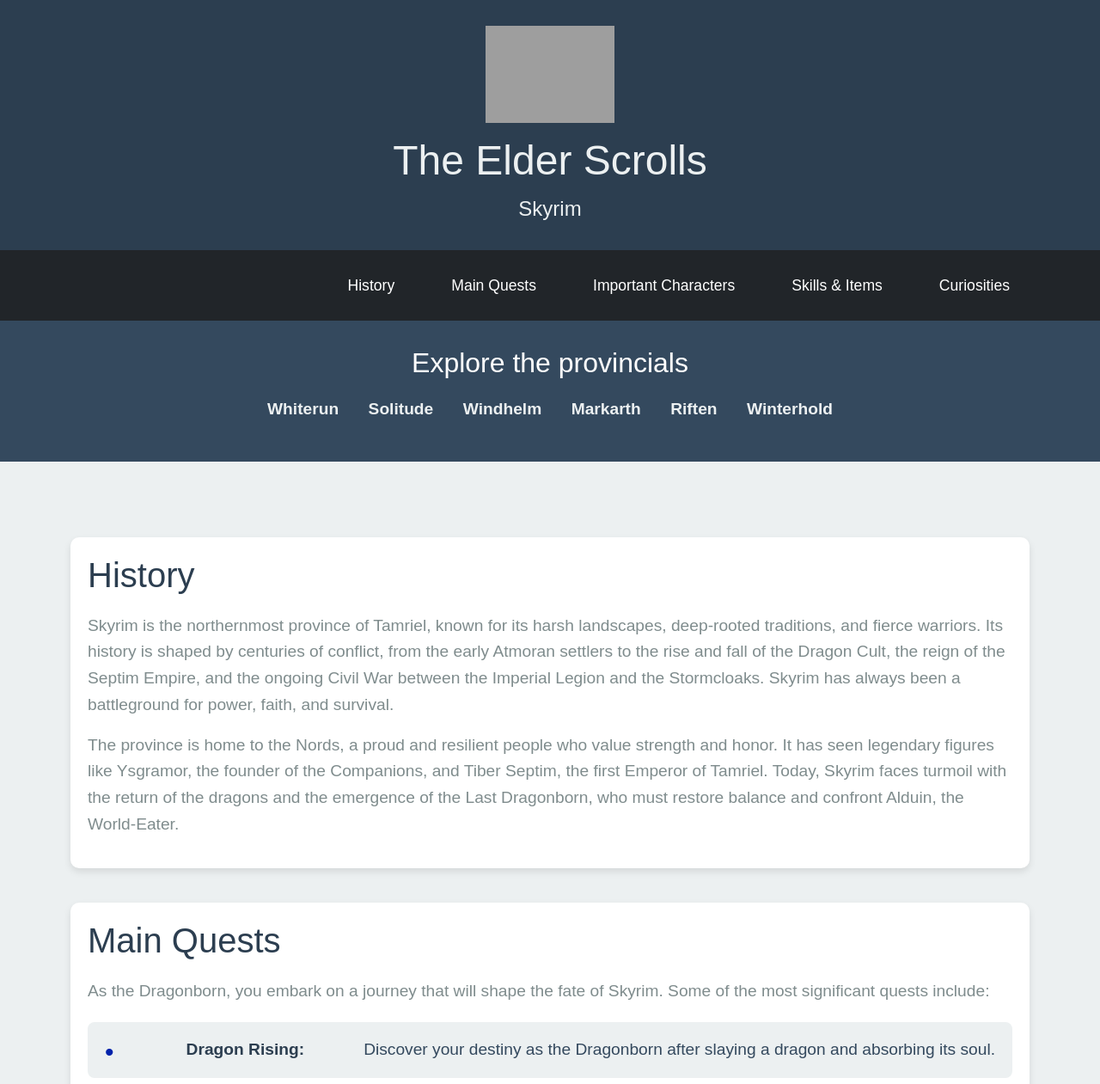
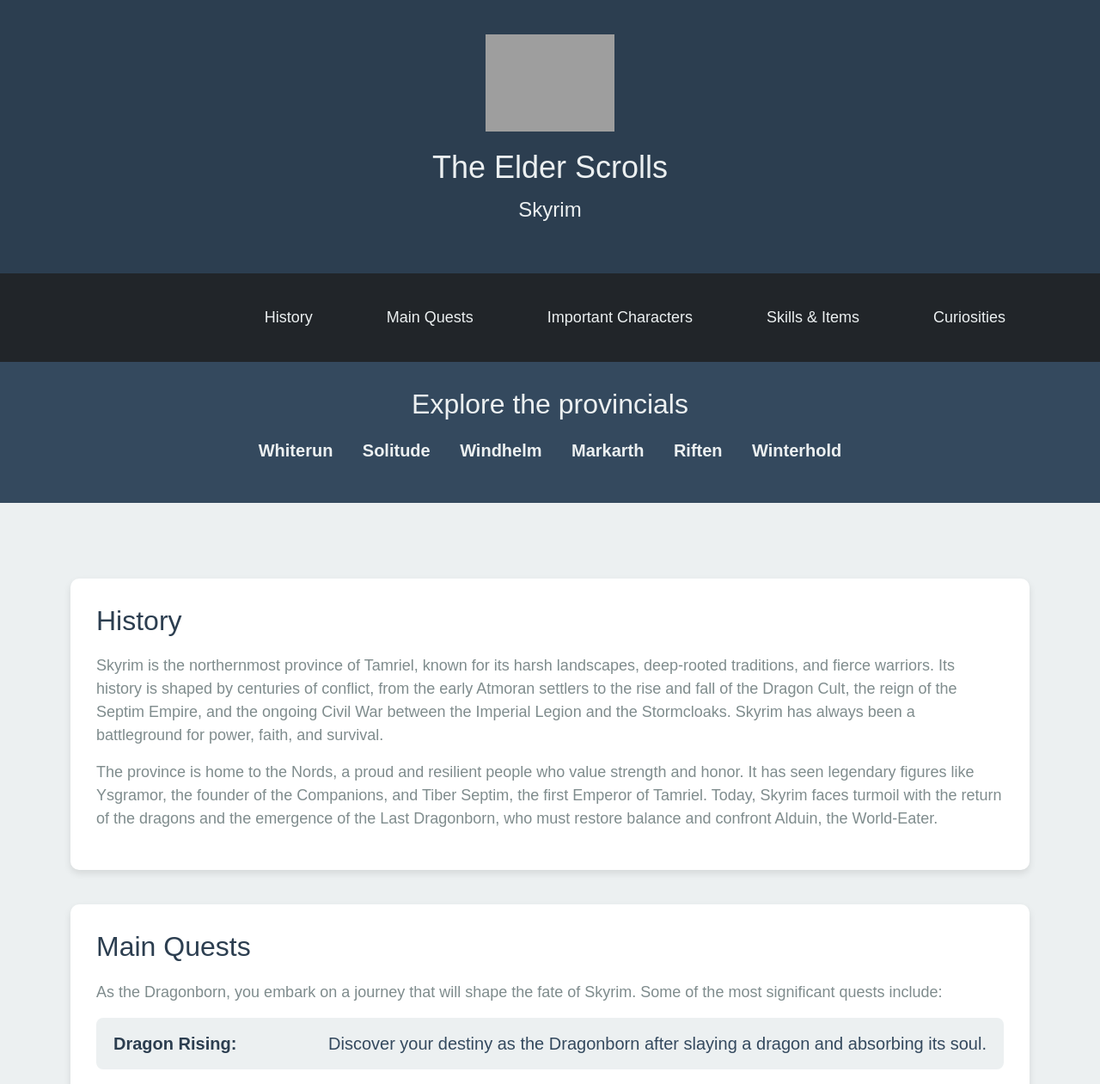
Before and after one commit to gaarctic/Skyrim-Project, a plain HTML site: page index.html in a window 1280 px wide. Shown: the top 1261 px of the page at 86% size. Drawn offline with nearby package versions, Linux system fonts and the light colour scheme; grey boxes are pictures that could not be loaded.

Commit message:
alteraçoes2

```diff
--- a/style.css
+++ b/style.css
@@ -11,40 +11,32 @@
     margin: 0;
     padding: 0;
     background-color: #ecf0f1;
+    color: #34495e;
+    line-height: 1.5;
 }
 
-.content-overlay h1 {
-    font-size: 3rem;
-    margin: 0;
-}
-
-.content-overlay p {
-    font-size: 1.5rem;
-}
-
-/* Cabeçalho */
+/* Estilo do cabeçalho */
 .wiki-header {
     background-color: #2c3e50;
     color: #ecf0f1;
-    padding: 30px 0;
+    padding: 40px 0;
     text-align: center;
-    opacity: 0; /* Inicialmente invisível */
-    animation: slideDown 1s forwards; /* Animação de deslizar para baixo */
+    opacity: 0;
+    animation: slideDown 1s forwards;
 }
 
 .wiki-header img.skyrim-logo {
     width: 150px;
-    margin-bottom: 15px;
+    margin-bottom: 20px;
 }
 
 .wiki-header h1 {
-    font-size: 3rem;
-    margin: 0;
+    font-size: 36px; /* Tamanho grande para o título */
+    margin-bottom: 10px;
 }
 
 .wiki-header p {
-    font-size: 1.5rem;
-    margin: 10px 0 0;
+    font-size: 24px; /* Subtítulo com tamanho médio */
 }
 
 /* Animação para o cabeçalho */
@@ -61,54 +53,52 @@
 
 /* Barra de navegação */
 .navbar {
-    background-color: #222; /* Cor uniforme de fundo */
-    padding: 15px 0; /* Mais espaçamento vertical */
+    background-color: #34495e;
+    padding: 20px 0;
 }
 
-/* Itens de navegação */
 .navbar-nav {
     display: flex;
-    justify-content: center; /* Centraliza os itens */
-    gap: 20px; /* Espaço entre os itens */
-    list-style-type: none; /* Remove os pontos (bullets) */
+    justify-content: center;
+    gap: 30px;
+    list-style-type: none;
 }
 
 .navbar-nav .nav-item {
-    padding: 5px 15px;
+    padding: 10px 20px;
 }
 
-/* Links da navegação */
 .navbar-nav .nav-link {
-    color: #fff !important; /* Cor dos links */
-    font-size: 1.1rem;
+    color: #ecf0f1;
+    font-size: 18px;
     font-weight: 500;
     text-transform: capitalize;
     padding: 8px 15px;
+    text-decoration: none;
     transition: color 0.3s ease, transform 0.3s ease;
-    text-decoration: none;
 }
 
 /* Efeito de hover nos links */
 .navbar-nav .nav-link:hover {
-    color: #0f3e90 !important; /* Cor de hover laranja */
-    transform: scale(1.1); /* Aumenta o link suavemente */
+    color: #1abc9c;
+    transform: scale(1.1);
 }
 
 /* Estilo para os links ativos */
 .navbar-nav .nav-item.active .nav-link {
-    color: #1c1c47 !important; /* Cor laranja para o item ativo */
+    color: #f39c12;
 }
 
-/* Responsividade: menu no mobile */
+/* Responsividade no mobile */
 @media (max-width: 768px) {
     .navbar-nav {
-        flex-direction: column; /* Coloca os itens em uma coluna no mobile */
-        text-align: center; /* Centraliza os itens no mobile */
-        gap: 10px; /* Menos espaçamento no mobile */
+        flex-direction: column;
+        text-align: center;
+        gap: 15px;
     }
 
     .navbar-nav .nav-link {
-        font-size: 1.2rem;
+        font-size: 20px;
         padding: 12px 20px;
     }
 }
@@ -132,7 +122,7 @@
 
 /* Estilo do botão de toggler no mobile */
 .navbar-toggler {
-    background-color: #333 !important;
+    background-color: #333;
     border-radius: 4px;
 }
 
@@ -144,12 +134,12 @@
 .city-links {
     background-color: #34495e;
     padding: 30px 0;
-    color: #fff;
     text-align: center;
 }
 
 .city-links h3 {
-    font-size: 2rem;
+    font-size: 32px;
+    color: #ecf0f1;
     margin-bottom: 20px;
 }
 
@@ -166,13 +156,13 @@
 .city-links ul li a {
     color: #ecf0f1;
     text-decoration: none;
-    font-size: 1.2rem;
+    font-size: 20px;
     font-weight: bold;
     transition: color 0.3s ease;
 }
 
 .city-links ul li a:hover {
-    color: #2b3270;
+    color: #1abc9c;
 }
 
 /* Conteúdo Principal */
@@ -185,49 +175,47 @@
 /* Estilos para as seções de conteúdo */
 .content-box {
     background-color: #fff;
-    padding: 20px;
+    padding: 30px;
     margin-bottom: 40px;
     border-radius: 10px;
     box-shadow: 0 4px 8px rgba(0, 0, 0, 0.1);
 }
 
 .content-box h2 {
-    font-size: 2.5rem;
+    font-size: 32px;
     color: #2c3e50;
     margin-bottom: 20px;
 }
 
 .content-box p {
-    font-size: 1.2rem;
+    font-size: 18px;
     color: #7f8c8d;
-    line-height: 1.6;
 }
 
 /* Estilo para listas de itens */
 .content-box ul {
-    list-style-type: none; /* Remove os marcadores padrão */
+    list-style-type: none;
     padding-left: 0;
-    margin-top: 20px;
 }
 
 .content-box ul li {
-    font-size: 1.2rem;
-    color: #34495e; /* Cor do texto dos itens */
+    font-size: 20px;
+    color: #34495e;
     margin-bottom: 20px;
-    padding: 10px 20px;
-    background-color: #ecf0f1; /* Fundo suave para cada item */
-    border-radius: 8px; /* Bordas arredondadas */
+    padding: 15px 20px;
+    background-color: #ecf0f1;
+    border-radius: 8px;
     transition: all 0.3s ease;
     display: flex;
-    align-items: center; /* Alinha o conteúdo na vertical */
-    justify-content: space-between; /* Para ter um bom espaçamento no item */
+    align-items: center;
+    justify-content: space-between;
 }
 
 .content-box ul li:hover {
-    background-color: #5d5ac3; /* Cor de fundo ao passar o mouse */
-    color: #fff; /* Cor do texto ao passar o mouse */
-    transform: translateX(10px); /* Animação de deslocamento suave */
-    box-shadow: 0 4px 8px rgba(0, 0, 0, 0.1); /* Sombra para efeito de destaque */
+    background-color: #5d5ac3;
+    color: #fff;
+    transform: translateX(10px);
+    box-shadow: 0 4px 8px rgba(0, 0, 0, 0.1);
 }
 
 .content-box ul li strong {
@@ -235,26 +223,16 @@
     color: #2c3e50;
 }
 
-/* Adicionando um ícone de marcador para os itens */
-.content-box ul li::before {
-    content: "\2022"; /* Símbolo de ponto */
-    font-size: 30px;
-    color: #0022ab; /* Cor do ponto */
-    margin-right: 15px; /* Espaçamento entre o ponto e o texto */
-    transform: translateY(2px); /* Para alinhar o ponto com o texto */
-}
-
-/* Adicionando ícones para melhorar a interatividade */
+/* Adicionando ícones */
 .content-box ul li .item-icon {
-    font-size: 20px;
+    font-size: 22px;
     color: #022b6a;
     margin-right: 15px;
 }
 
-/* Opção para incluir ícones, caso necessário */
 .content-box ul li:hover .item-icon {
-    color: #fff; /* Mudando a cor do ícone ao passar o mouse */
-    transform: rotate(20deg); /* Pequena animação no ícone */
+    color: #fff;
+    transform: rotate(20deg);
 }
 
 /* Rodapé */
@@ -266,6 +244,6 @@
 }
 
 footer p {
-    font-size: 1rem;
+    font-size: 16px;
     margin: 0;
 }
```
